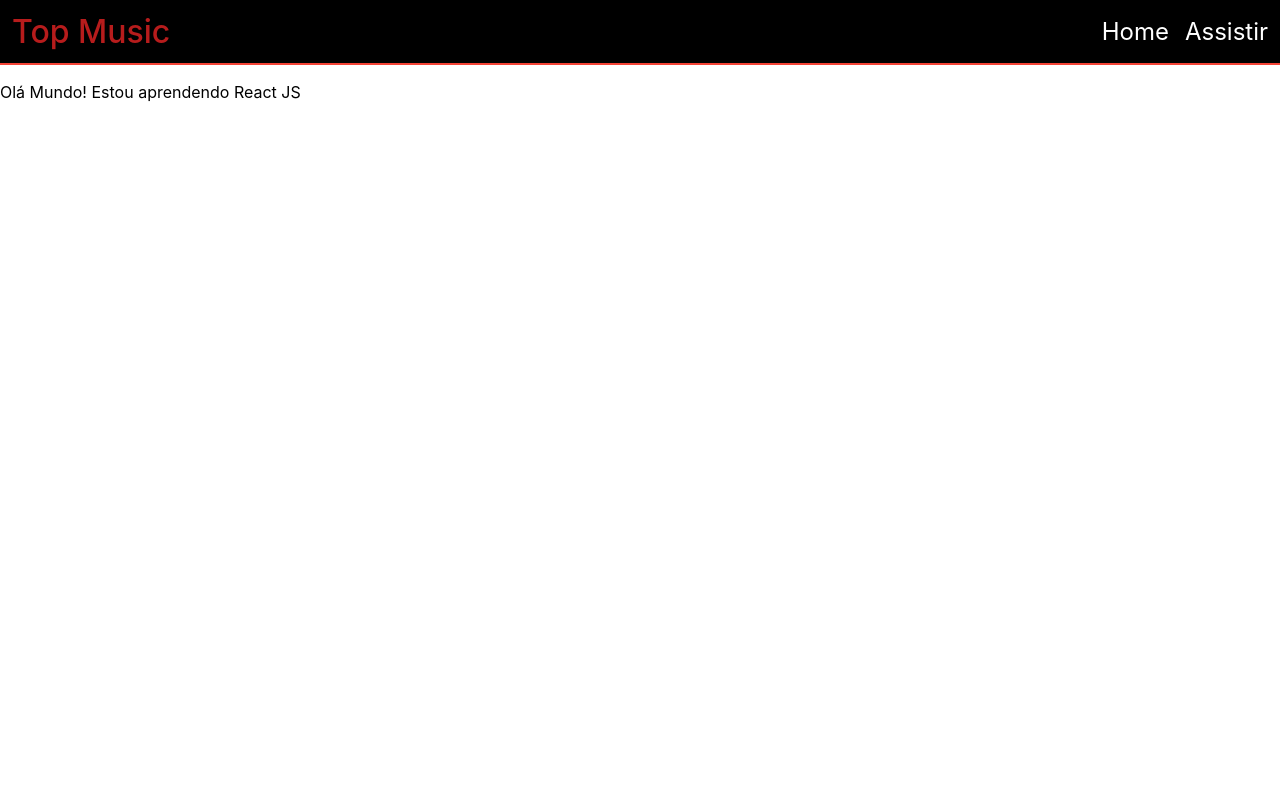
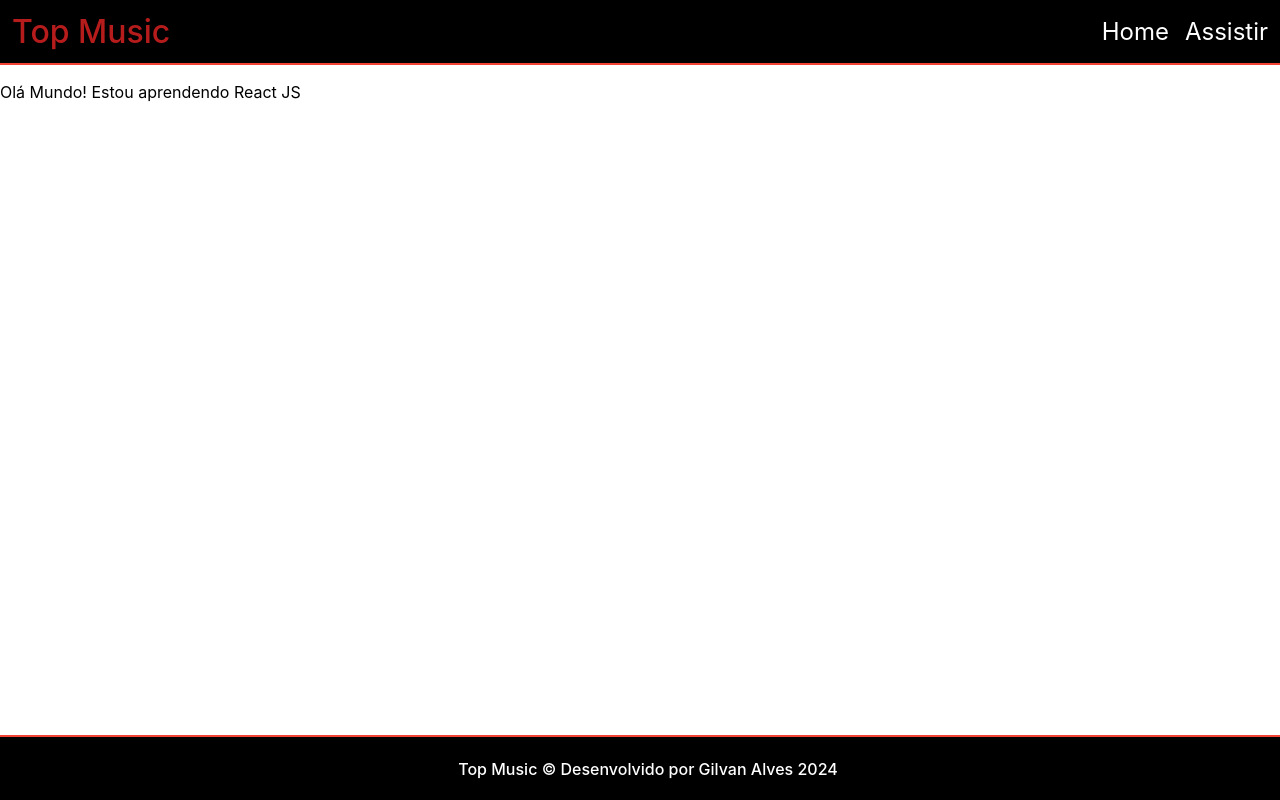
Before and after one commit to Gilvan-R-A/top-music, a React (Create React App) app: page / in a window 1280 px wide. Built offline with nearby package versions, Linux system fonts and the light colour scheme.

Commit message:
feat: creating the footer component

```diff
--- a/src/App.js
+++ b/src/App.js
@@ -1,4 +1,5 @@
 import Header from "./components/Header"
+import Footer from "./components/Footer"
 
 function App() {
   return (
@@ -6,6 +7,7 @@ function App() {
           <Header />
           <h1>Hello World!</h1>
           <p>Olá Mundo! Estou aprendendo React JS</p>
+          <Footer />
           </>
 
   );
--- /dev/null
+++ b/src/components/Footer/Footer.module.css
@@ -0,0 +1,17 @@
+.footer{
+    position: fixed;
+    bottom: 0;
+    width: 100%;
+    display: flex;
+    align-items: center;
+    justify-content: center;
+    background-color: #000;
+    color: #fff;
+    border-top: 2px solid #f44336;
+    padding: 0.5rem;
+}
+
+.footer h2{
+    font-size: 1rem;
+    font-weight: 500;
+}
--- /dev/null
+++ b/src/components/Footer/index.js
@@ -0,0 +1,11 @@
+import styles from "./Footer.module.css";
+
+function Footer(){
+    return(
+        <footer className={styles.footer}>
+            <h2>Top Music &copy; Desenvolvido por Gilvan Alves 2024</h2>
+        </footer>
+    );
+}
+
+export default Footer;
```
